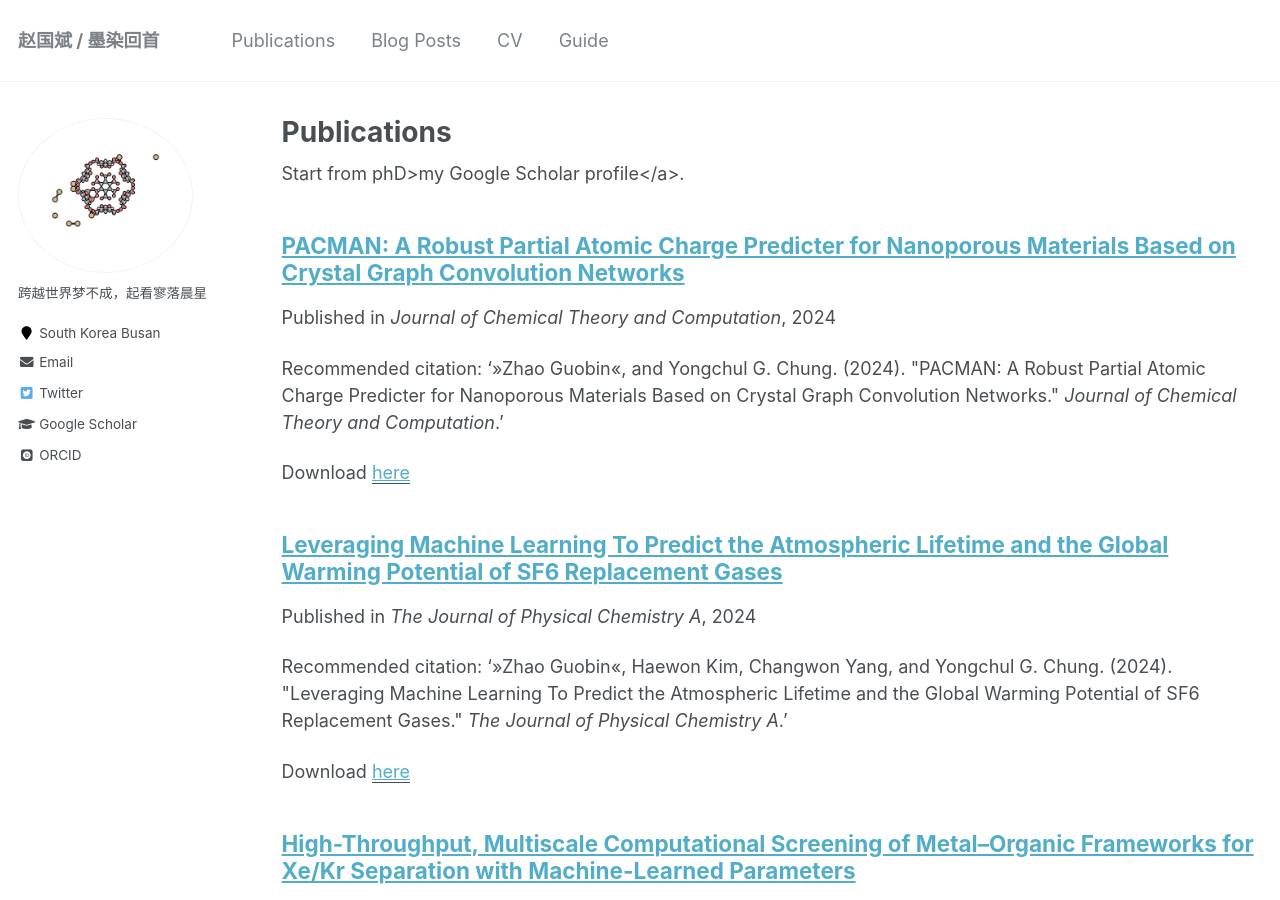
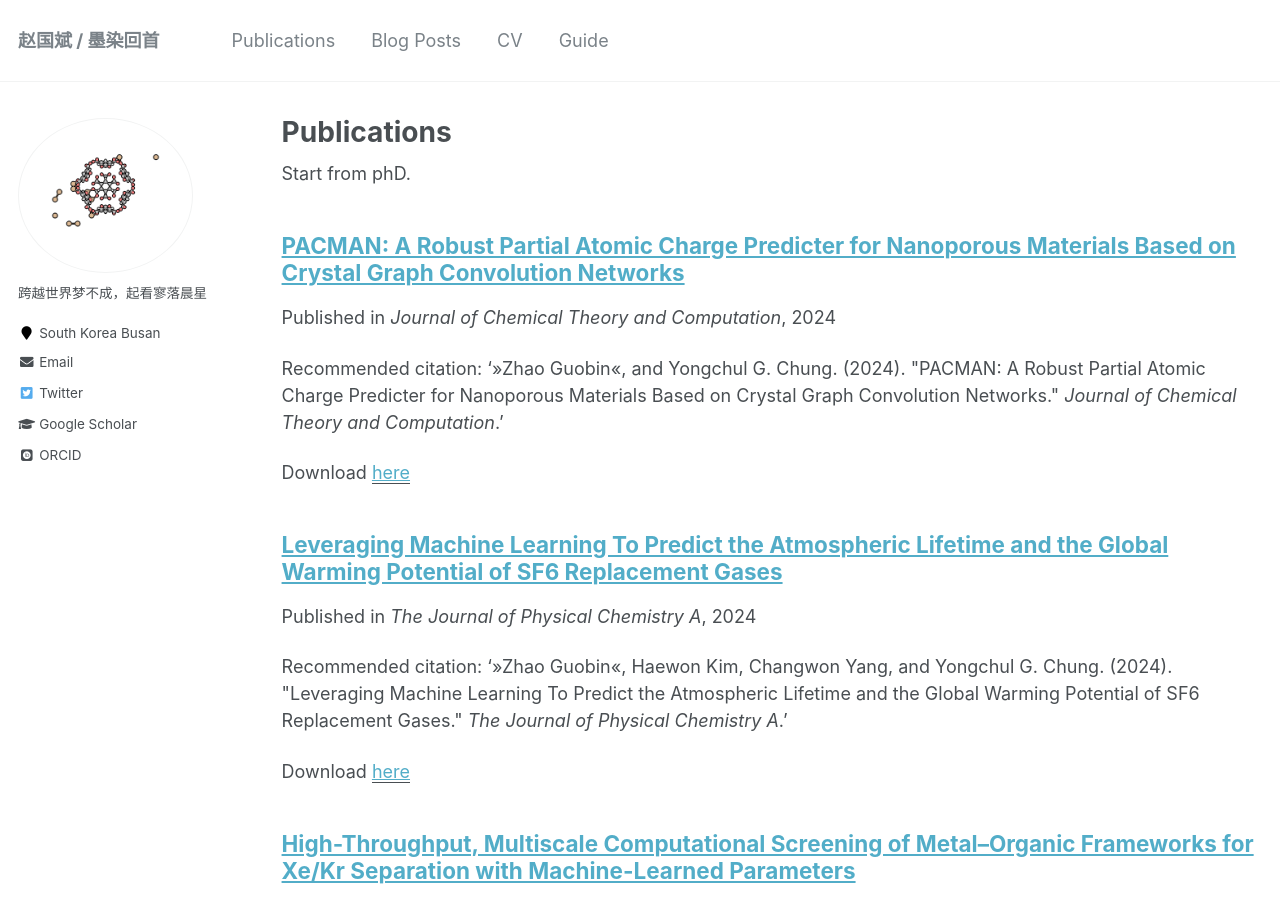
Before and after one commit to sxm13/ZGBshenxiaomoCV.github.io, a Jekyll site: the page built from _pages/publications.md, in a window 1280 px wide and 900 px high. Built offline with Jekyll 4.4.1, drawn with Linux system fonts in a browser that asks for light colours; some web fonts are replaced.

Commit message:
Update publications.md

```diff
--- a/_pages/publications.md
+++ b/_pages/publications.md
@@ -6,7 +6,7 @@ author_profile: true
 ---
 
 {% if site.author.googlescholar %}
-  <div class="wordwrap">Start from phD>my Google Scholar profile</a>.</div>
+  <div class="wordwrap">Start from phD.</div>
 {% endif %}
 
 {% include base_path %}
```
